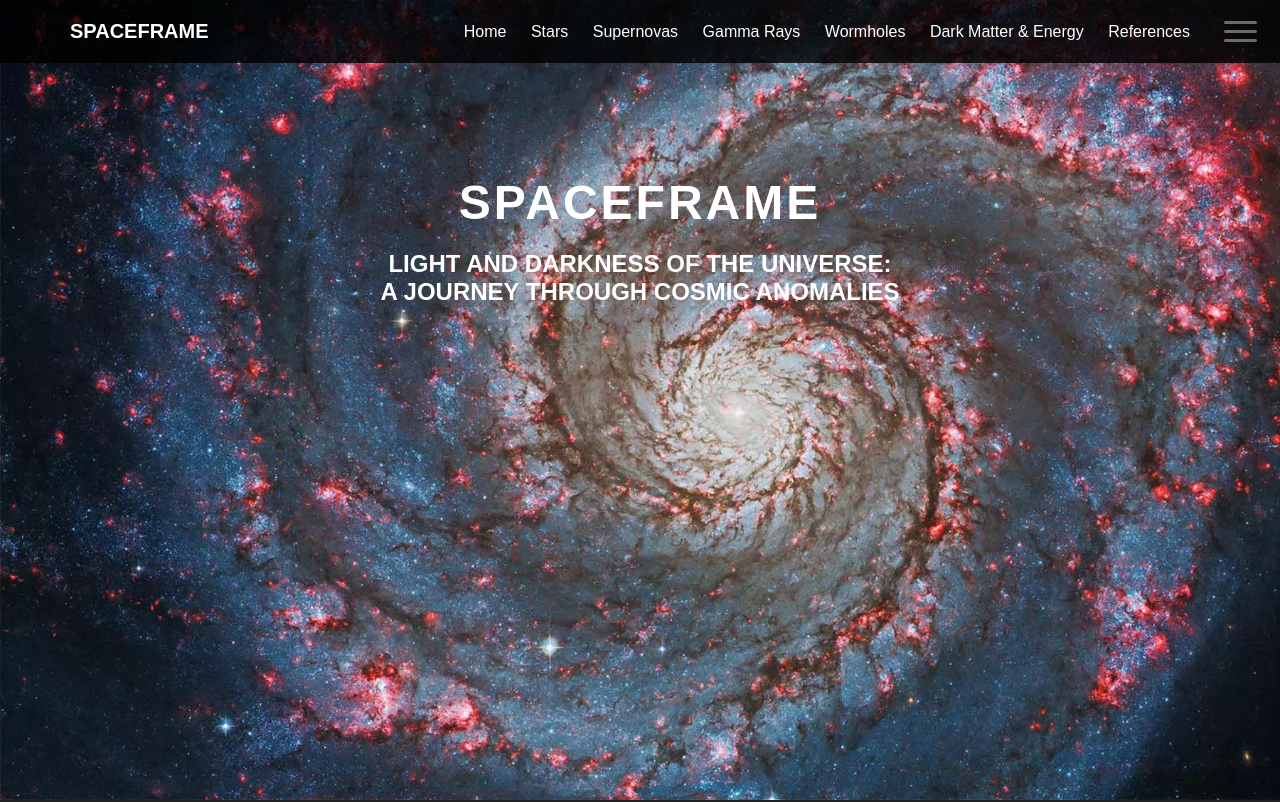
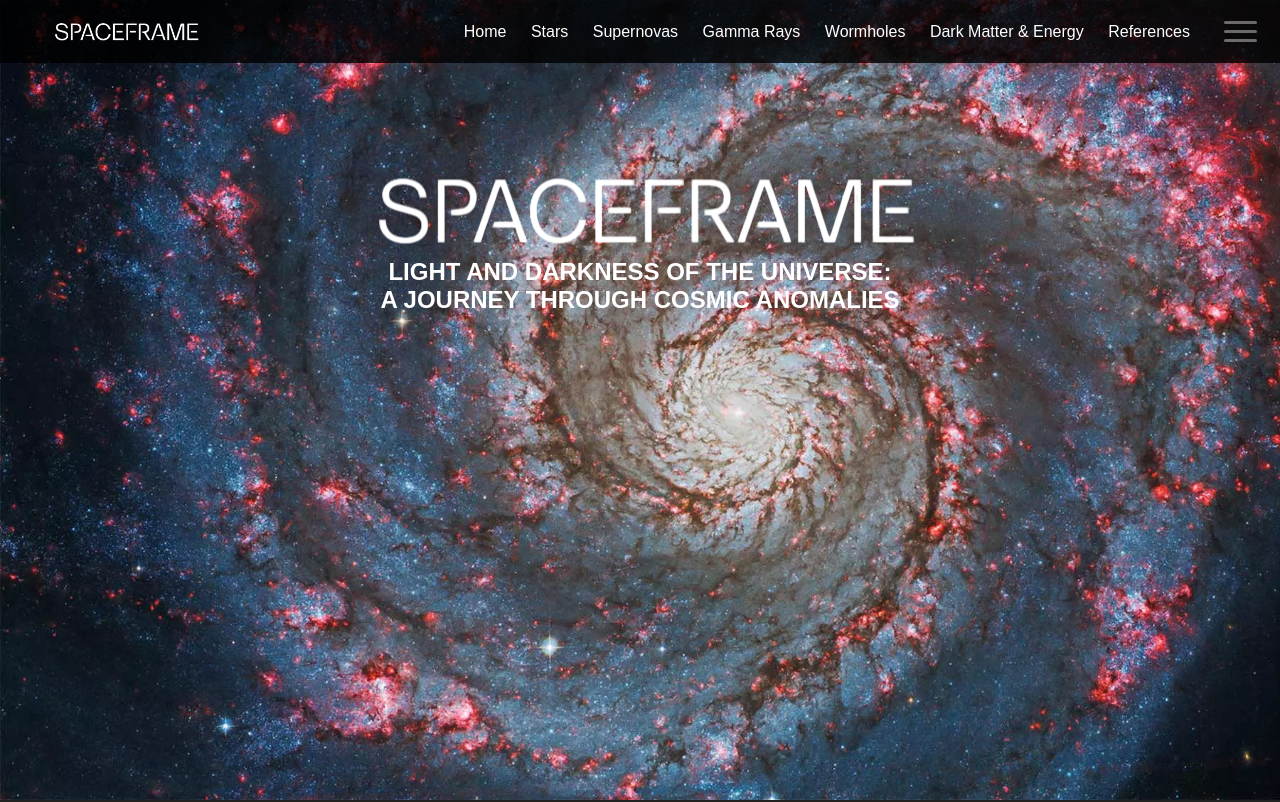
Before and after one commit to VideoPants/The-Light-and-Darkness-of-the-Universe, a plain HTML site: page index.html in a window 1280 px wide. Shown: the top 802 px of the page. Drawn offline with Linux system fonts and the light colour scheme.

Commit message:
Changed Logo for all sites

```diff
--- a/index.html
+++ b/index.html
@@ -14,7 +14,7 @@
 <body>
     <div class="background">
         <div class="header">
-            <a href="#" style="font-size: 20px; font-weight: bold;">SPACEFRAME</a>
+            <img style = "width: 150px;"src = './assets/media/spaceframelo.png' alt = "logo">
 
             <nav class="hBar">
                 <a href="./index.html">Home</a>
@@ -45,7 +45,7 @@
         </div>
 
         <div class="content">
-            <h1>SPACEFRAME</h1>
+            <img style = "text-align: center;"src = './assets/media/spaceframelo.png' alt = "logo">
 
             <h2>LIGHT AND DARKNESS OF THE UNIVERSE:<br> A JOURNEY THROUGH COSMIC ANOMALIES</h2>
         </div>
```
Also changed, not shown: darkmatter_energy.html (+1 -1 lines), gammaray.html (+1 -1 lines), references.html (+1 -1 lines), supernova_gamma.html (+1 -1 lines), wormholes.html (+1 -2 lines).
